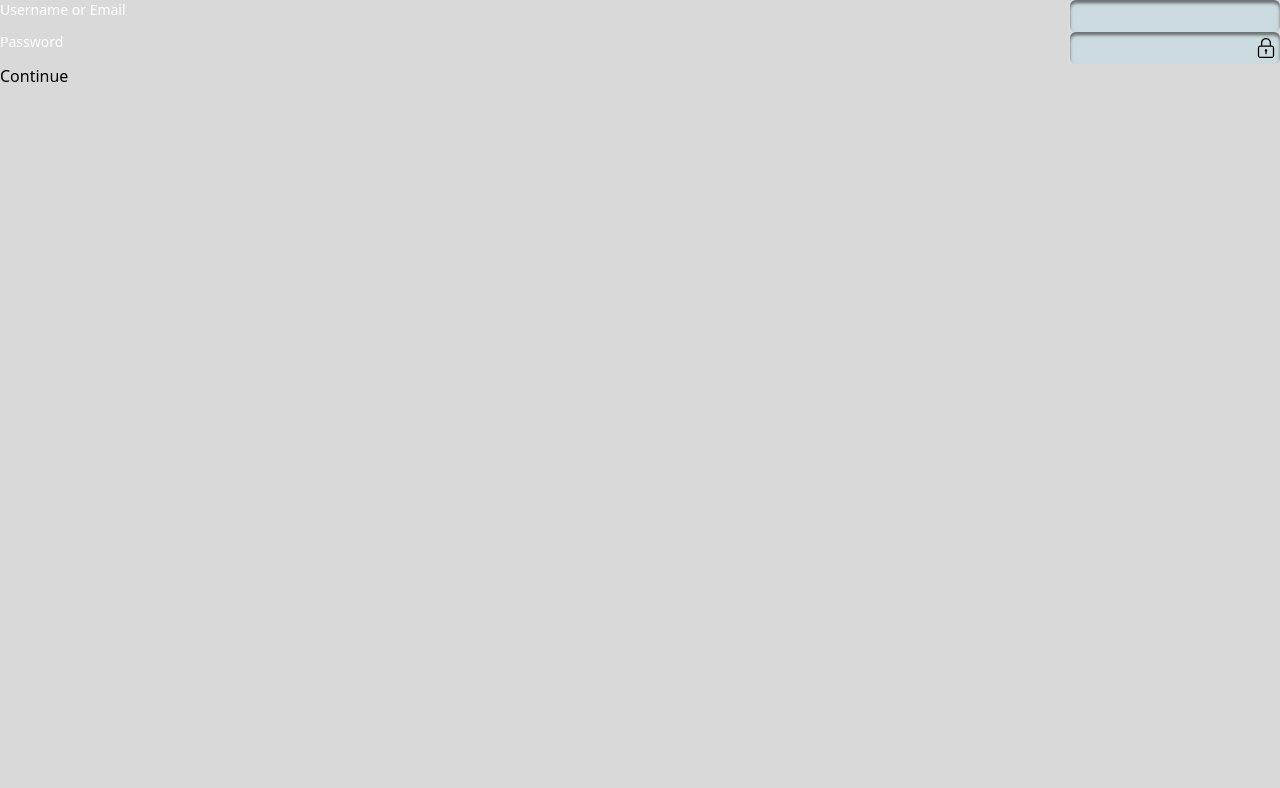
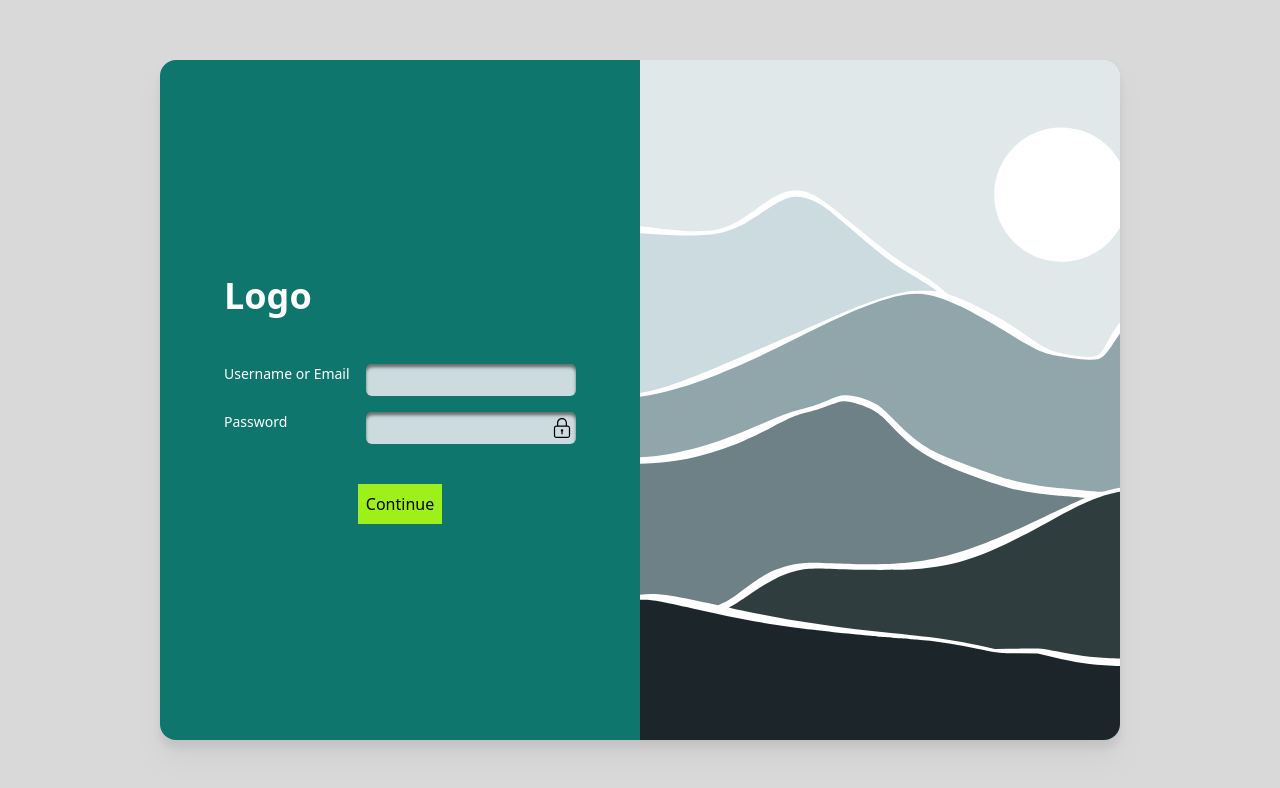
Before and after one commit to KrisztaAntal/project-thats-me, a React (Vite) app in the folder Frontend/: page /login in a window 1280 px wide. Shown: the top 788 px of the page. Built offline with nearby package versions, Linux system fonts and the light colour scheme.

Commit message:
change design similarly to signup page

```diff
--- a/Frontend/src/Components/LoginForm.tsx
+++ b/Frontend/src/Components/LoginForm.tsx
@@ -40,7 +40,7 @@ function LoginForm() {
     }
 
     return (
-        <form onSubmit={handleLogin}>
+        <form className="flex flex-col gap-4 items-center" onSubmit={handleLogin}>
             <CustomFormField name={"usernameOrEmail"} inputId={"usernameOrEmail"} labelValue={"Username or Email"}
                              inputType={"text"} inputValue={loginCredentials.usernameOrEmail}
                              onChange={handleInputChange} error={touchedFields.usernameOrEmail && errors.usernameOrEmail}/>
@@ -49,7 +49,7 @@ function LoginForm() {
                              inputValue={loginCredentials.password} onChange={handleInputChange}
                              onShowPasswordClick={() => setShowPassword((prev) => !prev)}
                              error={touchedFields.password && errors.password}/>
-            <button>Continue</button>
+            <button className="btn bg-[#9EF01A] p-2 hover:bg-accent active:bg-success mt-6 ">Continue</button>
         </form>
     )
 }
--- a/Frontend/src/Pages/Login.tsx
+++ b/Frontend/src/Pages/Login.tsx
@@ -1,10 +1,24 @@
 import LoginForm from "../Components/LoginForm.tsx";
+import loginImage from "../assets/login_background.svg";
 
-function Login(){
-    return(
-        <div>
-            <LoginForm/>
+function Login() {
+    return (
+        <div className="flex items-center justify-center h-screen">
+            <div
+                className="flex items-start justify-center bg-teal-700 h-screen w-screen sm:w-3/4 md:w-2/3 lg:w-3/4 lg:items-center lg:h-[85vh] lg:rounded-2xl lg:drop-shadow-xl ">
+                <div className="w-full p-8 flex flex-col my-1 sm:px-16 lg:w-1/2 lg:max-h-[85vh]">
+                    <div className="text-white text-4xl font-black mb-8 lg:mb-12">Logo</div>
+                    <div className=" overflow-auto">
+                        <LoginForm/>
+                    </div>
+                </div>
+                <div className="w-1/2 rounded-r-2xl hidden lg:flex justify-center">
+                    <img className="w-screen h-[85vh] object-cover object-top rounded-r-2xl" src={loginImage}
+                         alt="geometric_shape"/>
+                </div>
+            </div>
         </div>
     )
 }
+
 export default Login;
--- a/Frontend/src/Pages/MainPage.tsx
+++ b/Frontend/src/Pages/MainPage.tsx
@@ -1,10 +1,14 @@
+import {useAuth} from "../authProvider/useAuth.tsx";
+
 function MainPage() {
+    const {member} = useAuth();
+    console.log(member)
 
 
 
 
-    return (<div>
-        <h1>Welcome!</h1>
+    return (<div className={"grid justify-center h-full w-full"}>
+        <h1 className={"text-6xl text-teal-950 font-extrabold"}>Welcome{member}!</h1>
     </div>)
 }
 
```
